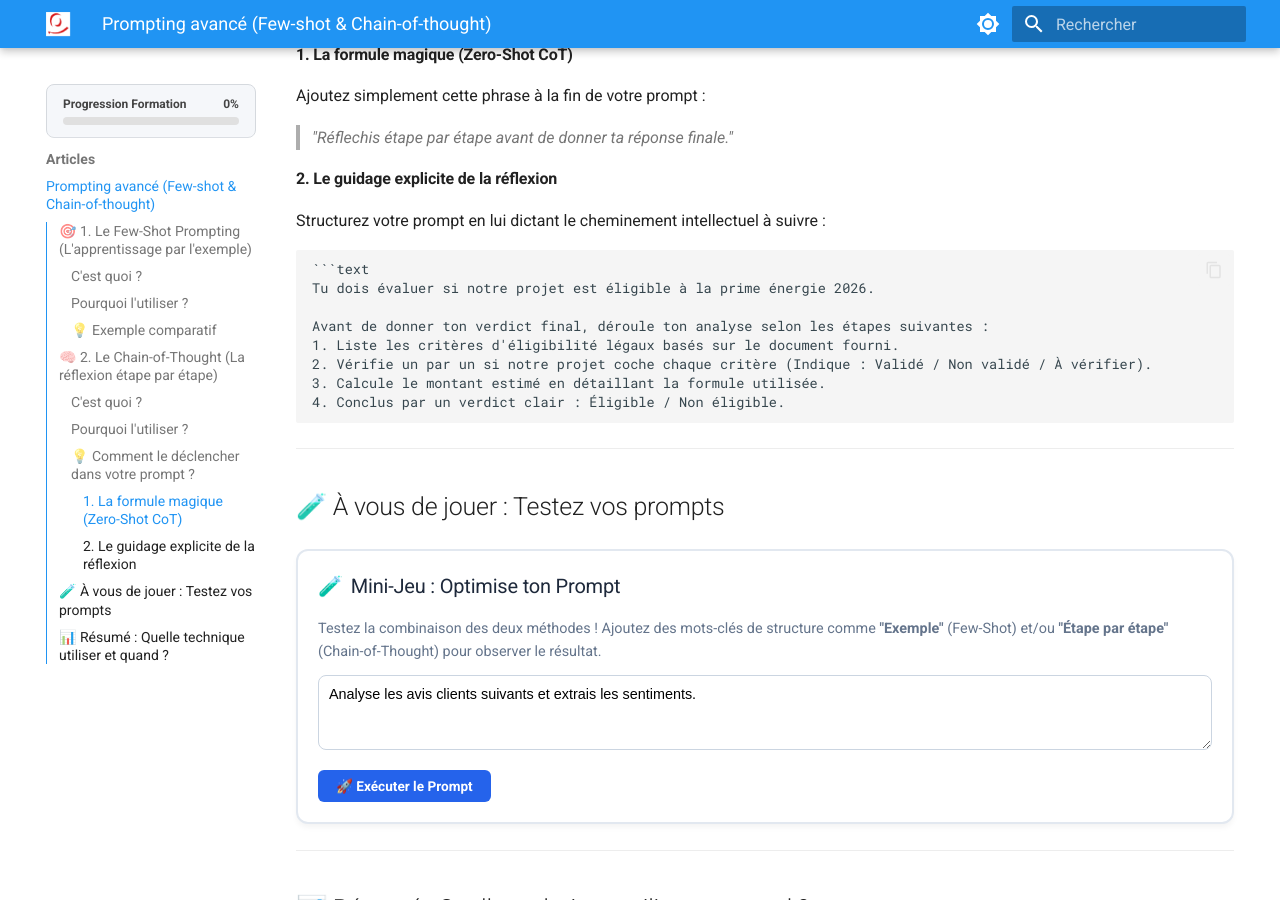
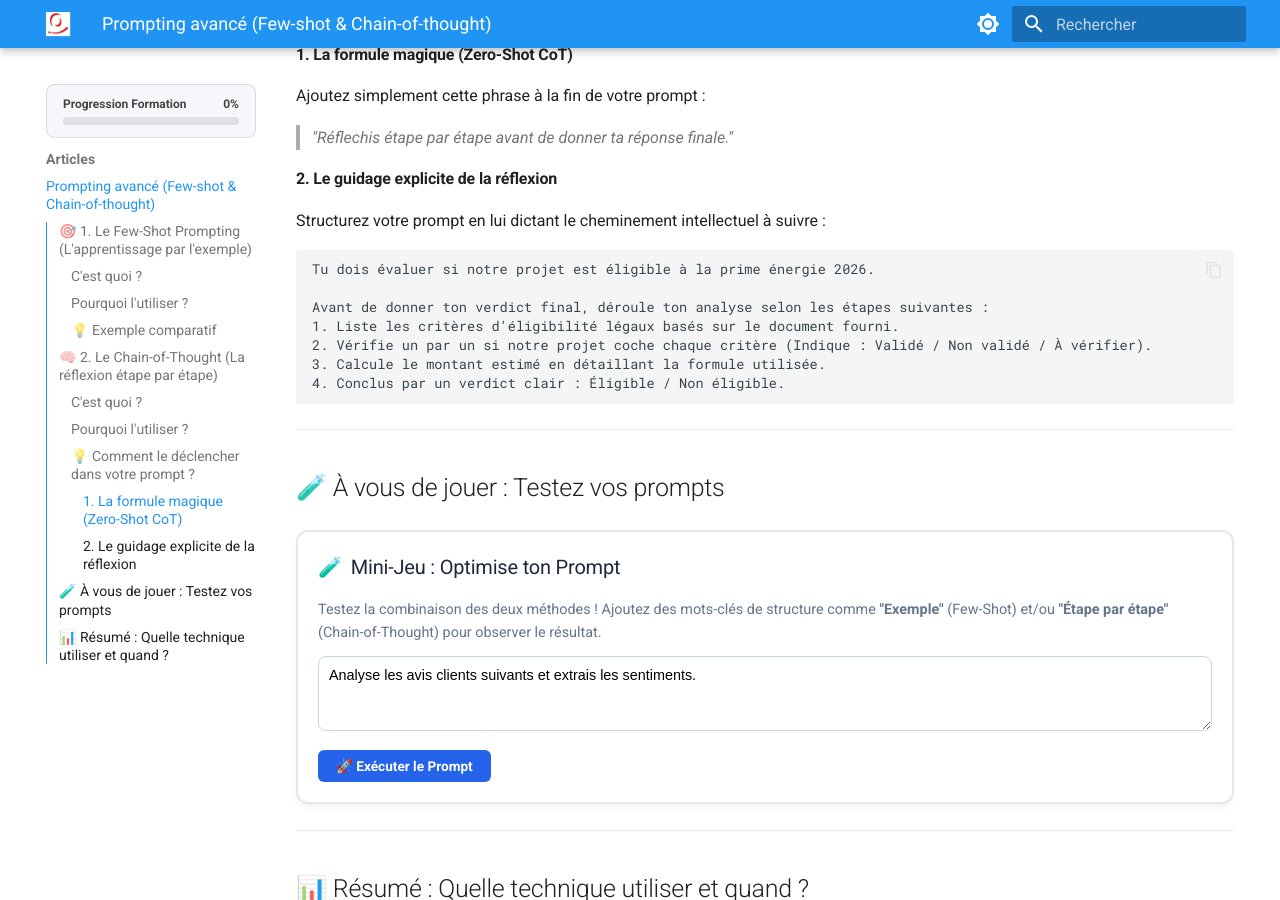
Before and after one commit to pierre-l-hue/wiki-formation-ia, an MkDocs documentation site: the page built from docs/articles/prompting-avance.md, in a window 1280 px wide and 900 px high, scrolled down 1573 px. Built offline with MkDocs 1.6.1 and Material for MkDocs 9.7.7, drawn with Linux system fonts in a browser that asks for light colours; some of the changed text lies outside the part shown.

Commit message:
Update prompting-avance.md

````diff
--- a/docs/articles/prompting-avance.md
+++ b/docs/articles/prompting-avance.md
@@ -72,7 +72,7 @@ Ajoutez simplement cette phrase à la fin de votre prompt :
 #### 2. Le guidage explicite de la réflexion
 Structurez votre prompt en lui dictant le cheminement intellectuel à suivre :
 
-    ```text
+
     Tu dois évaluer si notre projet est éligible à la prime énergie 2026.
 
     Avant de donner ton verdict final, déroule ton analyse selon les étapes suivantes :
````
